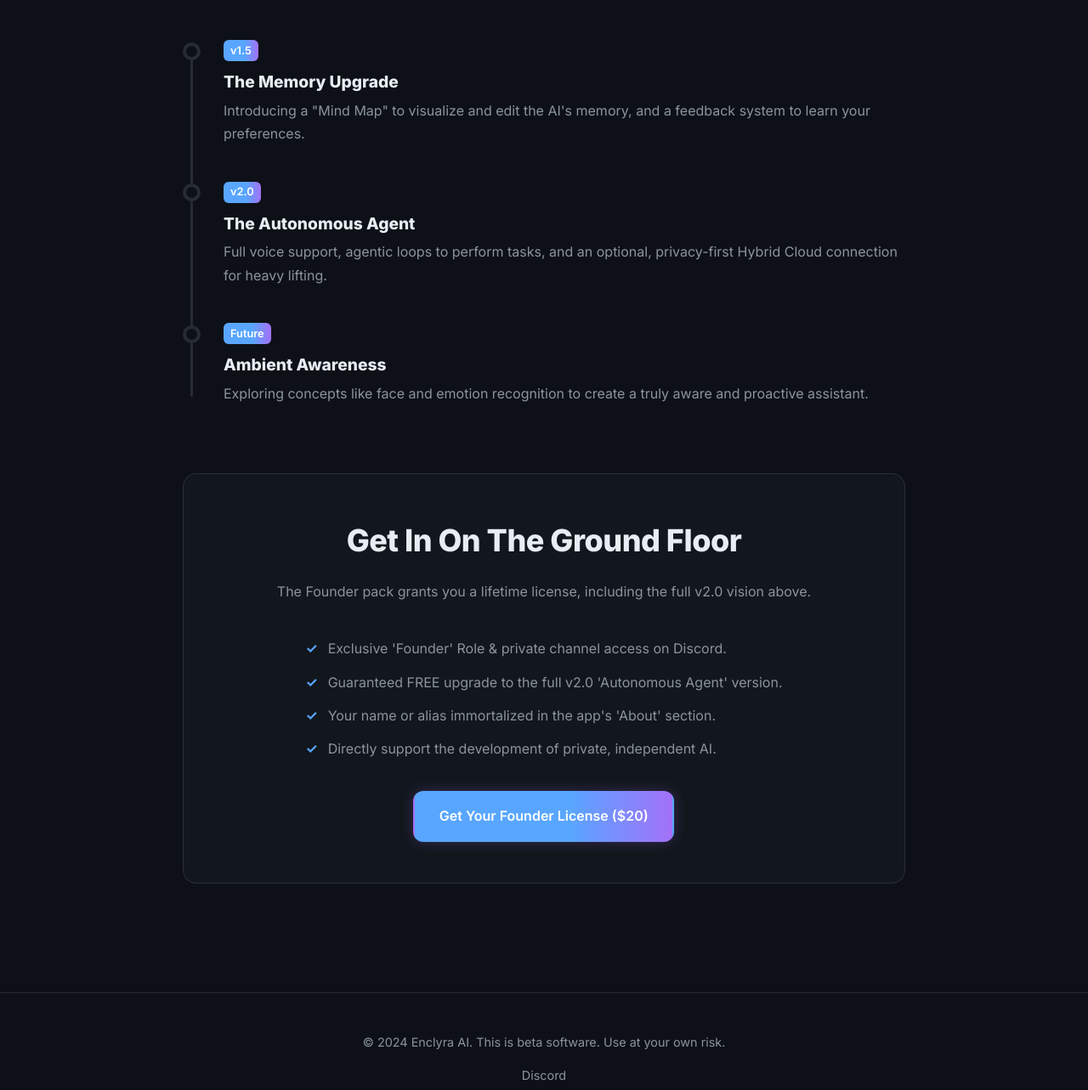
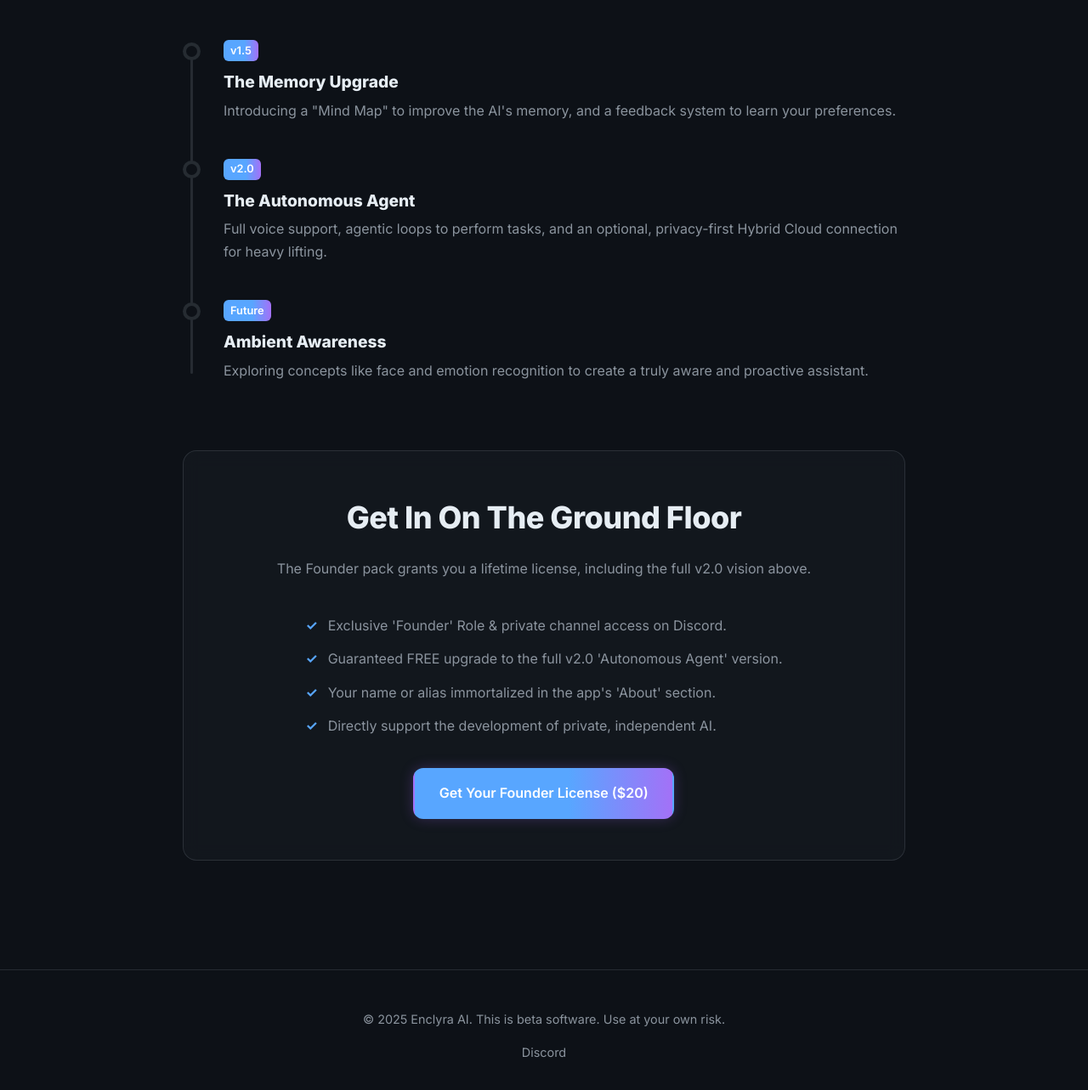
Before and after one commit to Viishwas7-Ai/Viishwas7-Ai.github.io, a plain HTML site: page index.html in a window 1280 px wide. Shown: the part 3317-4600 px from the top of the page at 85% size. Drawn offline with Linux system fonts and the light colour scheme.

Commit message:
Update index.html

```diff
--- a/index.html
+++ b/index.html
@@ -275,7 +275,7 @@
         <section id="roadmap">
             <h2>The Road to v2.0 and Beyond</h2>
             <div class="timeline-container">
-                <div class="timeline-item"><span class="tag">v1.5</span><h3>The Memory Upgrade</h3><p>Introducing a "Mind Map" to visualize and edit the AI's memory, and a feedback system to learn your preferences.</p></div>
+                <div class="timeline-item"><span class="tag">v1.5</span><h3>The Memory Upgrade</h3><p>Introducing a "Mind Map" to improve the AI's memory, and a feedback system to learn your preferences.</p></div>
                 <div class="timeline-item"><span class="tag">v2.0</span><h3>The Autonomous Agent</h3><p>Full voice support, agentic loops to perform tasks, and an optional, privacy-first Hybrid Cloud connection for heavy lifting.</p></div>
                 <div class="timeline-item"><span class="tag">Future</span><h3>Ambient Awareness</h3><p>Exploring concepts like face and emotion recognition to create a truly aware and proactive assistant.</p></div>
             </div>
@@ -295,7 +295,7 @@
     </div>
 
     <footer>
-        <p>© 2024 Enclyra AI. This is beta software. Use at your own risk.</p>
+        <p>© 2025 Enclyra AI. This is beta software. Use at your own risk.</p>
         <p>
             <a href="https://discord.gg/ck2yEKFKxk" target="_blank">Discord</a>
         </p>
```
